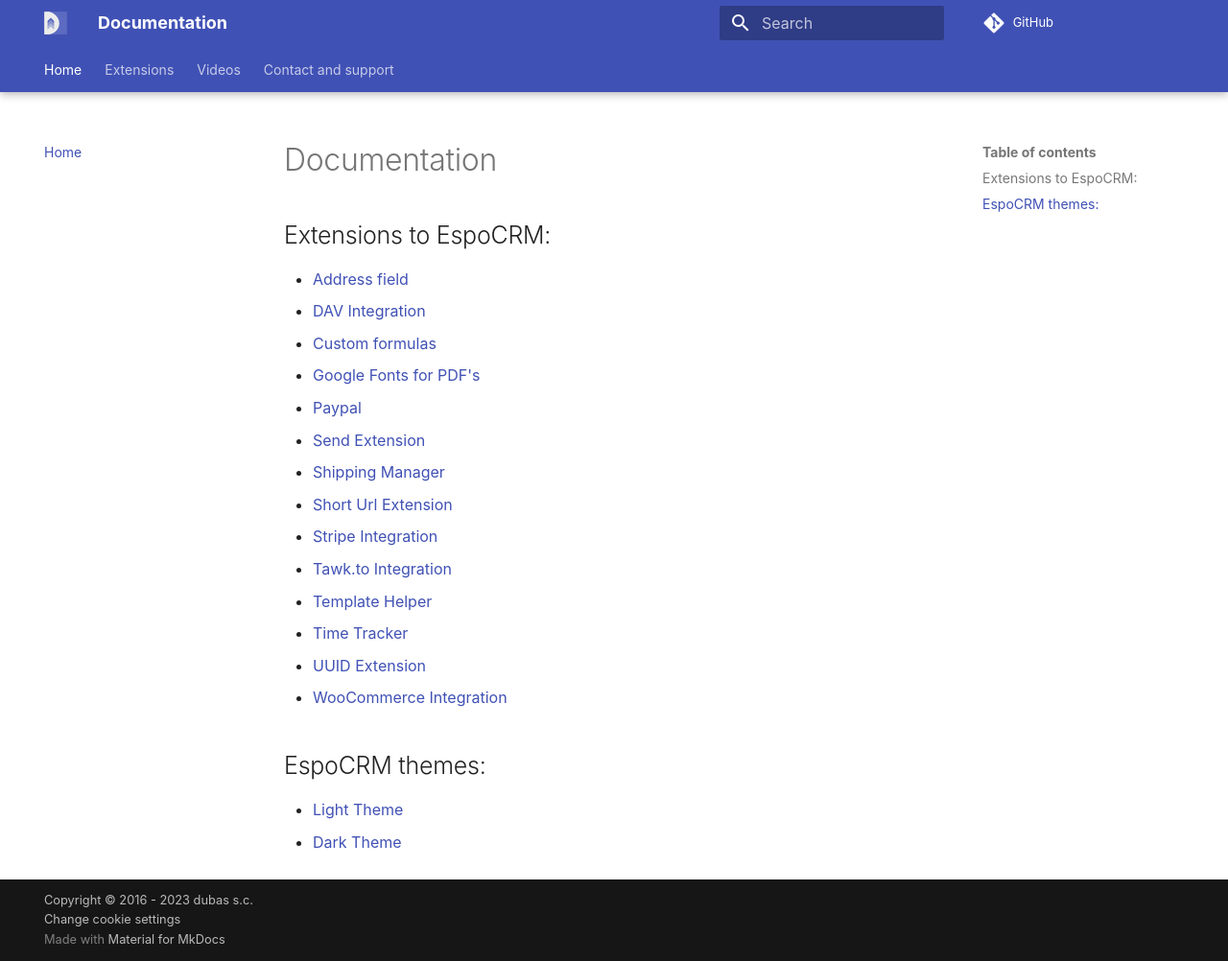
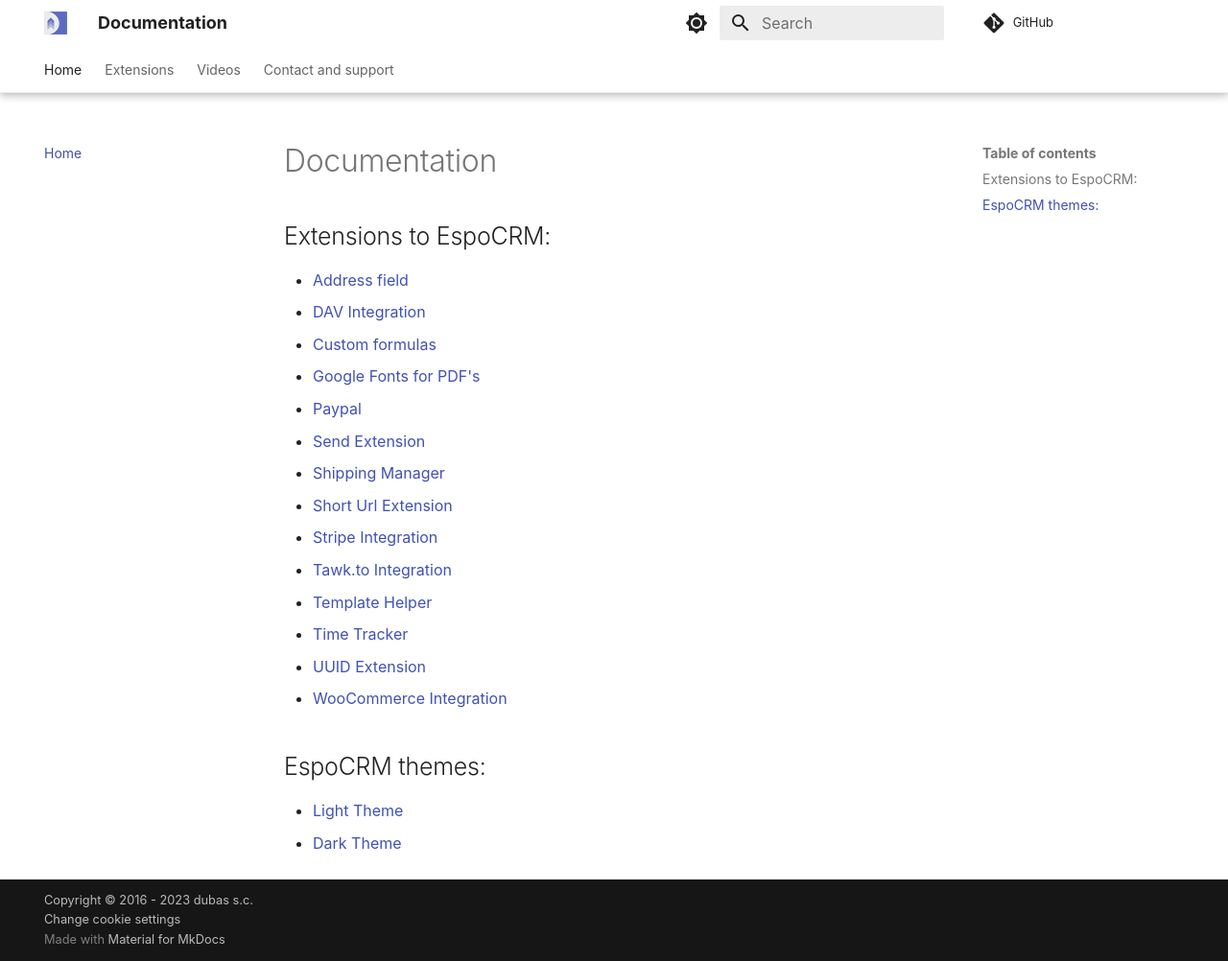
Before and after one commit to dubas-pro/documentation, an MkDocs documentation site: the page built from docs/index.md, in a window 1280 px wide and 1002 px high. Shown: the whole window at 96% size. Built offline with MkDocs 1.6.1 and Material for MkDocs 9.7.7, drawn with Linux system fonts in a browser that asks for light colours; some web fonts are replaced; comment, search, counter and statistics services are not loaded.

Commit message:
feat: update mkdocs.yml

```diff
--- a/mkdocs.yml
+++ b/mkdocs.yml
@@ -1,47 +1,60 @@
+---
 site_name: Documentation
 
 repo_url: https://github.com/dubas-pro/documentation/
 edit_uri: edit/main/docs/
 site_url: https://docs.dubas.pro/
 site_author: dubas s.c.
-site_description: Check out how to use the plugins for EspoCRM. Documentation contains detailed description of plugins prepared by dubas s.c. for EspoCRM.
+site_description: >-
+  Check out how to use the plugins for EspoCRM.
+  Documentation contains detailed description of plugins prepared by dubas s.c. for EspoCRM.
 
 markdown_extensions:
+  - admonition
+  - attr_list
+  - def_list
   - mdx_truly_sane_lists
   - meta
-  - admonition
-  - def_list
-  - attr_list
-  - pymdownx.emoji:
-      emoji_index: !!python/name:materialx.emoji.twemoji
-      emoji_generator: !!python/name:materialx.emoji.to_svg
-  - pymdownx.tabbed
   - pymdownx.details
   - pymdownx.superfences
+  - pymdownx.tabbed
   - codehilite:
       guess_lang: false
       use_pygments: true
   - toc:
       permalink: true
       toc_depth: 4
-      slugify: !!python/name:pymdownx.slugs.uslugify
   - pymdownx.emoji:
-      emoji_index: !!python/name:materialx.emoji.twemoji
-      emoji_generator: !!python/name:materialx.emoji.to_svg
+      emoji_index: !!python/name:material.extensions.emoji.twemoji
+      emoji_generator: !!python/name:material.extensions.emoji.to_svg
 
 theme:
-    name: material
-    primary: indigo
-    highlightjs: true
-    font:
-        text: OpenSans
-    logo: images/logo.png
-    favicon: images/logo.png
-    features:
+  name: material
+  primary: indigo
+  highlightjs: true
+  font:
+    text: OpenSans
+  logo: images/logo.png
+  favicon: images/logo.png
+  palette:
+    - scheme: default
+      media: '(prefers-color-scheme: light)'
+      primary: white
+      accent: white
+      toggle:
+        icon: material/brightness-7
+        name: Switch to dark mode
+    - scheme: slate
+      media: '(prefers-color-scheme: dark)'
+      primary: indigo
+      accent: indigo
+      toggle:
+        icon: material/brightness-4
+        name: Switch to light mode
+  features:
     - navigation.tracking
     - navigation.tabs
     - navigation.tabs.sticky
-    # - navigation.expand
     - navigation.top
     - search.suggest
     - search.highlight
@@ -49,61 +62,59 @@
     - content.tabs.link
 
 nav:
-    - 'Home': 'index.md'
-    - 'Extensions':
-        - 'How to install extension in EspoCRM': 'extensions/how-to-install.md'
-        - 'Address Field': 'extensions/address.md'
-        - 'DAV Integration':
-            - 'General information': 'extensions/dav/index.md'
-            - 'WebDAV': 'extensions/dav/webdav.md'
-            - 'CalDAV': 'extensions/dav/caldav.md'
-            - 'CardDAV': 'extensions/dav/carddav.md'
-        - 'Custom Formulas': 'extensions/custom-formulas.md'
-        - 'Google Fonts in PDF': 'extensions/google-fonts.md'
-        - 'Paypal Integration':
-            - 'General information': 'extensions/paypal/index.md'
-            - 'Transactions': 'extensions/paypal/transactions.md'
-            - 'Invoices': 'extensions/paypal/invoices.md'
-            - 'Payments': 'extensions/paypal/payments.md'
-            - 'Subscriptions': 'extensions/paypal/subscriptions.md'
-            - 'Products': 'extensions/paypal/products.md'
-            - 'Plans': 'extensions/paypal/plans.md'
-            - 'Webhooks': 'extensions/paypal/webhooks.md'
-        - 'Send': 'extensions/send.md'
-        - 'Shipping Manager':
-            - 'General information': 'extensions/shipping-manager/index.md'
-            - 'Parcels': 'extensions/shipping-manager/parcels.md'
-            - 'Packages': 'extensions/shipping-manager/packages.md'
-            - 'Package Statuses': 'extensions/shipping-manager/package-statuses.md'
-            - 'Parcel Locations': 'extensions/shipping-manager/locations.md'
-        - 'Short Url': 'extensions/short-url.md'
-        - 'Stripe Integration':
-            - 'General information': 'extensions/stripe/index.md'
-            - 'Transactions': 'extensions/stripe/transactions.md'
-            - 'Sales Pack Invoices': 'extensions/stripe/invoices.md'
-        - 'Tawk.to Integration': 'extensions/tawk/index.md'
-        - 'Template Helper': 'extensions/template-helper.md'
-        - 'Themes':
-            - 'Light Theme': 'extensions/themes/light.md'
-            - 'Dark Theme': 'extensions/themes/dark.md'
-        - 'Time Tracker':
-            - 'General information': 'extensions/time-tracker/index.md'
-            - 'Time Entries': 'extensions/time-tracker/time-entries.md'
-            - 'Time Trackers': 'extensions/time-tracker/time-trackers.md'
-            - 'Time Sessions': 'extensions/time-tracker/time-sessions.md'
-        - 'UUID Field': 'extensions/uuid.md'
-        - 'WooCommerce Integration': 'extensions/woocommerce/index.md'
-    - 'Videos':
-        - 'How to create email template': 'videos/how-to-create-email-template.md'
-    - 'Contact and support':
-        - 'Contact': 'contact.md'
-        - 'How to buy our Extensions': 'extensions/how-to-buy.md'
-        - 'License': 'license.md'
+  - Home: index.md
+  - Extensions:
+      - How to install extension in EspoCRM: extensions/how-to-install.md
+      - Address Field: extensions/address.md
+      - DAV Integration:
+          - General information: extensions/dav/index.md
+          - WebDAV: extensions/dav/webdav.md
+          - CalDAV: extensions/dav/caldav.md
+          - CardDAV: extensions/dav/carddav.md
+      - Custom Formulas: extensions/custom-formulas.md
+      - Google Fonts in PDF: extensions/google-fonts.md
+      - Paypal Integration:
+          - General information: extensions/paypal/index.md
+          - Transactions: extensions/paypal/transactions.md
+          - Invoices: extensions/paypal/invoices.md
+          - Payments: extensions/paypal/payments.md
+          - Subscriptions: extensions/paypal/subscriptions.md
+          - Products: extensions/paypal/products.md
+          - Plans: extensions/paypal/plans.md
+          - Webhooks: extensions/paypal/webhooks.md
+      - Send: extensions/send.md
+      - Shipping Manager:
+          - General information: extensions/shipping-manager/index.md
+          - Parcels: extensions/shipping-manager/parcels.md
+          - Packages: extensions/shipping-manager/packages.md
+          - Package Statuses: extensions/shipping-manager/package-statuses.md
+          - Parcel Locations: extensions/shipping-manager/locations.md
+      - Short Url: extensions/short-url.md
+      - Stripe Integration:
+          - General information: extensions/stripe/index.md
+          - Transactions: extensions/stripe/transactions.md
+          - Sales Pack Invoices: extensions/stripe/invoices.md
+      - Tawk.to Integration: extensions/tawk/index.md
+      - Template Helper: extensions/template-helper.md
+      - Themes:
+          - Light Theme: extensions/themes/light.md
+          - Dark Theme: extensions/themes/dark.md
+      - Time Tracker:
+          - General information: extensions/time-tracker/index.md
+          - Time Entries: extensions/time-tracker/time-entries.md
+          - Time Trackers: extensions/time-tracker/time-trackers.md
+          - Time Sessions: extensions/time-tracker/time-sessions.md
+      - UUID Field: extensions/uuid.md
+      - WooCommerce Integration: extensions/woocommerce/index.md
+  - Videos:
+      - How to create email template: videos/how-to-create-email-template.md
+  - Contact and support:
+      - Contact: contact.md
+      - How to buy our Extensions: extensions/how-to-buy.md
+      - License: license.md
 
 plugins:
-  - search:
-      lang: en
-      prebuild_index: true
+  - material/search
 
 extra_javascript:
   - js/matomo.js
@@ -121,4 +132,4 @@
       find what they're searching for. With your consent, you're helping us to
       make our documentation better.
 
-copyright: Copyright &copy; 2016 - 2023 dubas s.c. <br /> <a href="#__consent">Change cookie settings</a>
+copyright: Copyright &copy; 2016 - <script>document.write(new Date().getFullYear())</script> dubas s.c. <br /> <a href="#__consent">Change cookie settings</a>
```
